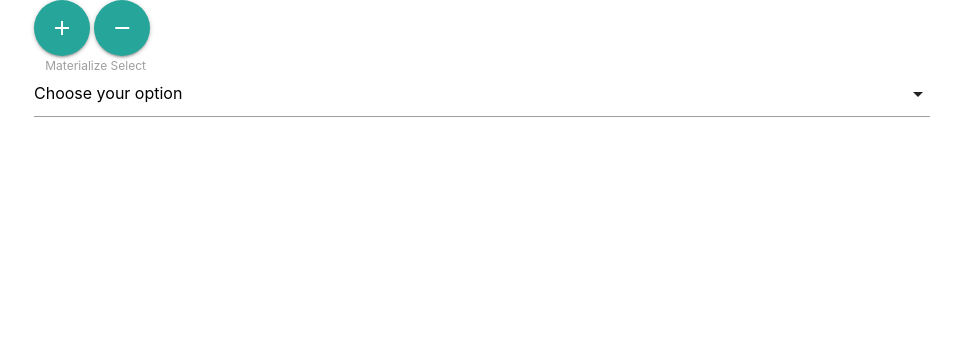
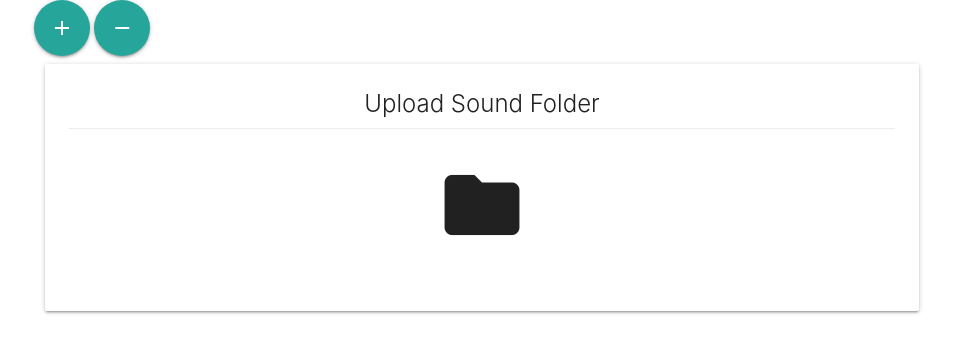
Before and after one commit to sim-mokomo/TapLap, an Electron app: page src/index.html in a window 1280 px wide. Shown: the whole page, without its empty margins (158-1111 px from the left). Drawn offline with nearby package versions, Linux system fonts and the light colour scheme; no server answers.

Commit message:
[add] ファイルごとではなくて、フォルダごとのアップロードに変更した。とりあえず見た目だけ作成。

```diff
--- a/src/index.html
+++ b/src/index.html
@@ -22,13 +22,24 @@
         </button>
     </div>
 
-    <div class="container input-field col s12">
-        <select id="sequence-select">
-            <option value="" disabled selected>Choose your option</option>
-            <option value="1">Sequence</option>
-            <option value="2">Random</option>
-        </select>
-        <label>Materialize Select</label>
+    <div class="container">
+        <div class="row">
+            <div class="col s12">
+                <div class="card center-align">
+                    <div class="card-content">
+                        <span class="card-title">Upload Sound Folder</span>
+                        <div class="card-action">
+                            <div class="file-field input-field"">
+                                <div>
+                                    <i class=" large material-icons">folder</i>
+                                <input type="file" id="sound-uploader" webkitdirectory directory>
+                            </div>
+                        </div>
+                    </div>
+                </div>
+            </div>
+        </div>
+    </div>
     </div>
 
     <div>
```
